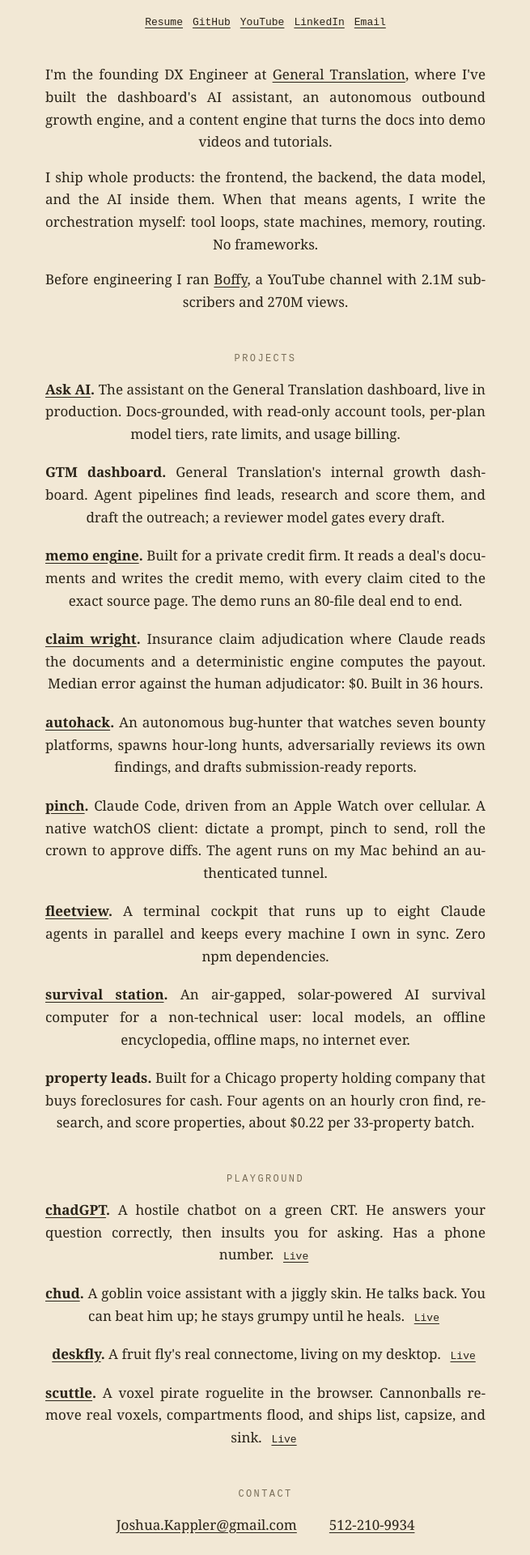
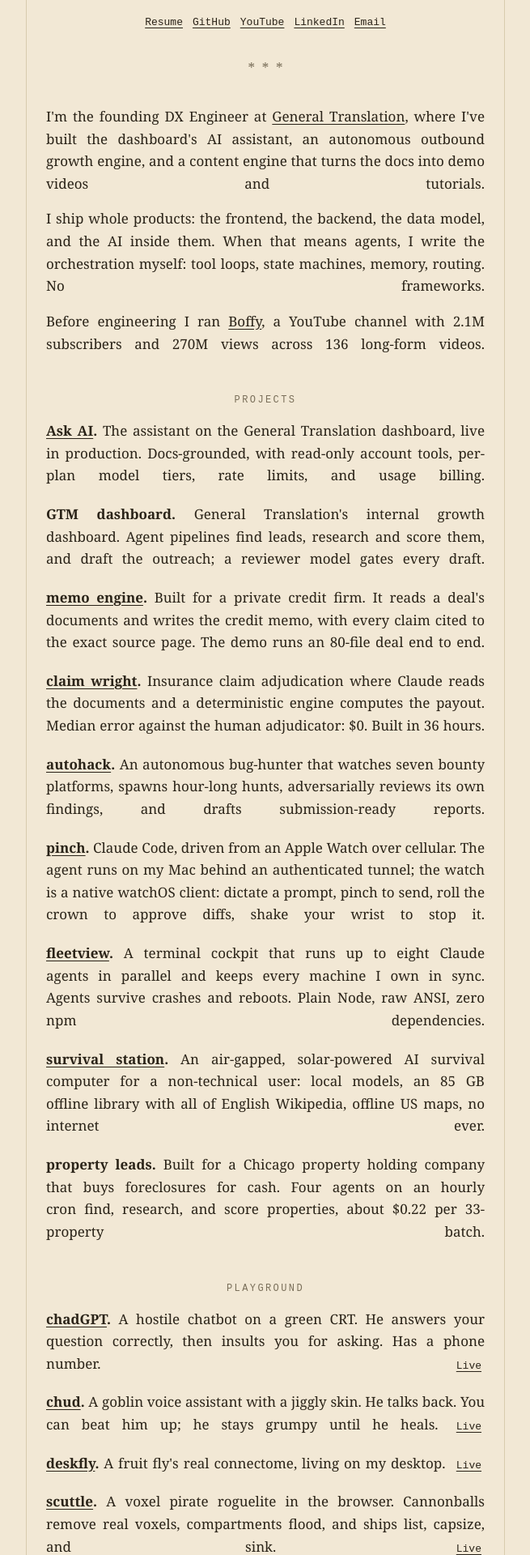
Before and after one commit to JoshKappler/portfolio, a Next.js app: page / in a window 1280 px wide. Shown: the part 340-2260 px from the top of the page at 81% size, without its empty margins (312-967 px from the left). Built offline with nearby package versions, Linux system fonts and the light colour scheme.

Commit message:
site: stretch last lines to the edges, side rules, asterism, GT title in footer

```diff
--- a/src/app/globals.css
+++ b/src/app/globals.css
@@ -25,18 +25,25 @@
   font-family: Georgia, "Times New Roman", Times, serif;
 }
 
-/* Justified blocks with a centered last line, but only where the browser can
-   do both; anything else falls back to fully centered text so no device ever
-   shows a lopsided last line. */
+/* Paragraphs and list entries justify, and on wide screens the last line
+   stretches to meet both edges too; narrow columns wrap too few words per
+   line for that, so they center the last line instead. Browsers without
+   text-align-last fall back to fully centered text. */
 main {
   text-align: center;
 }
-@supports (text-align-last: center) {
-  main {
+@supports (text-align-last: justify) {
+  main > p,
+  main li {
     text-align: justify;
     text-align-last: center;
-    hyphens: auto;
     text-wrap: pretty;
+  }
+  @media (min-width: 42rem) {
+    main > p,
+    main li {
+      text-align-last: justify;
+    }
   }
 }
 
--- a/src/app/page.tsx
+++ b/src/app/page.tsx
@@ -32,17 +32,17 @@
   {
     name: "pinch",
     href: "https://github.com/JoshKappler/apple-watch-claude-code",
-    line: "Claude Code, driven from an Apple Watch over cellular. A native watchOS client: dictate a prompt, pinch to send, roll the crown to approve diffs. The agent runs on my Mac behind an authenticated tunnel.",
+    line: "Claude Code, driven from an Apple Watch over cellular. The agent runs on my Mac behind an authenticated tunnel; the watch is a native watchOS client: dictate a prompt, pinch to send, roll the crown to approve diffs, shake your wrist to stop it.",
   },
   {
     name: "fleetview",
     href: "https://github.com/JoshKappler/claude-control-center",
-    line: "A terminal cockpit that runs up to eight Claude agents in parallel and keeps every machine I own in sync. Zero npm dependencies.",
+    line: "A terminal cockpit that runs up to eight Claude agents in parallel and keeps every machine I own in sync. Agents survive crashes and reboots. Plain Node, raw ANSI, zero npm dependencies.",
   },
   {
     name: "survival station",
     href: "https://github.com/JoshKappler/survival-station",
-    line: "An air-gapped, solar-powered AI survival computer for a non-technical user: local models, an offline encyclopedia, offline maps, no internet ever.",
+    line: "An air-gapped, solar-powered AI survival computer for a non-technical user: local models, an 85 GB offline library with all of English Wikipedia, offline US maps, no internet ever.",
   },
   {
     name: "property leads",
@@ -132,7 +132,7 @@
 
 export default function Home() {
   return (
-    <main className="mx-auto max-w-[37rem] px-6 py-14 text-[17px] leading-relaxed">
+    <main className="mx-auto max-w-[37rem] border-border px-6 py-14 text-[17px] leading-relaxed min-[42rem]:border-x">
       <Globe />
 
       <header className="mt-6 text-center">
@@ -155,7 +155,11 @@
         </nav>
       </header>
 
-      <p className="mt-10">
+      <div aria-hidden className="mt-8 text-center text-text-muted">
+        *&nbsp;&nbsp;*&nbsp;&nbsp;*
+      </div>
+
+      <p className="mt-8">
         I&apos;m the founding DX Engineer at{" "}
         <a
           href="https://generaltranslation.com"
@@ -184,7 +188,8 @@
         >
           Boffy
         </a>
-        , a YouTube channel with 2.1M subscribers and 270M views.
+        , a YouTube channel with 2.1M subscribers and 270M views across 136
+        long-form videos.
       </p>
 
       <ItemList title="projects" items={projects} />
@@ -194,7 +199,7 @@
         <h2 className="text-center font-mono text-xs uppercase tracking-[0.2em] text-text-muted">
           contact
         </h2>
-        <div className="mt-4 flex flex-wrap items-center justify-center gap-x-10 gap-y-2">
+        <div className="mt-4 flex flex-wrap items-baseline justify-between gap-y-2">
           <a href="mailto:Joshua.Kappler@gmail.com" className="underline">
             Joshua.Kappler@gmail.com
           </a>
@@ -205,7 +210,8 @@
       </section>
 
       <footer className="mt-14 border-t border-border pt-4 text-center font-mono text-xs text-text-muted">
-        Josh Kappler · President, Boffy LLC · 2026
+        <p>Founding Developer Experience Engineer, General Translation, Inc.</p>
+        <p className="mt-1">Josh Kappler · President, Boffy LLC · 2026</p>
       </footer>
     </main>
   );
```
